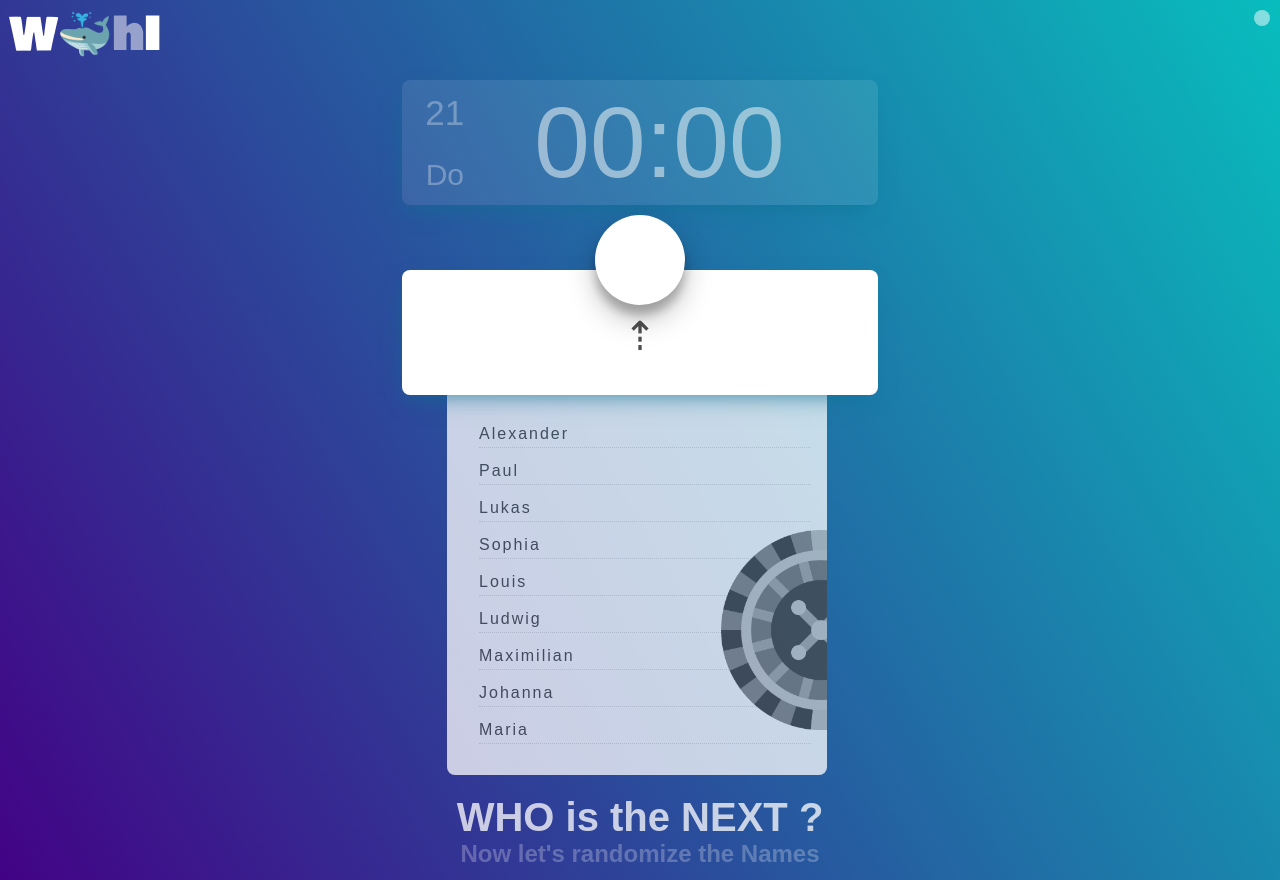
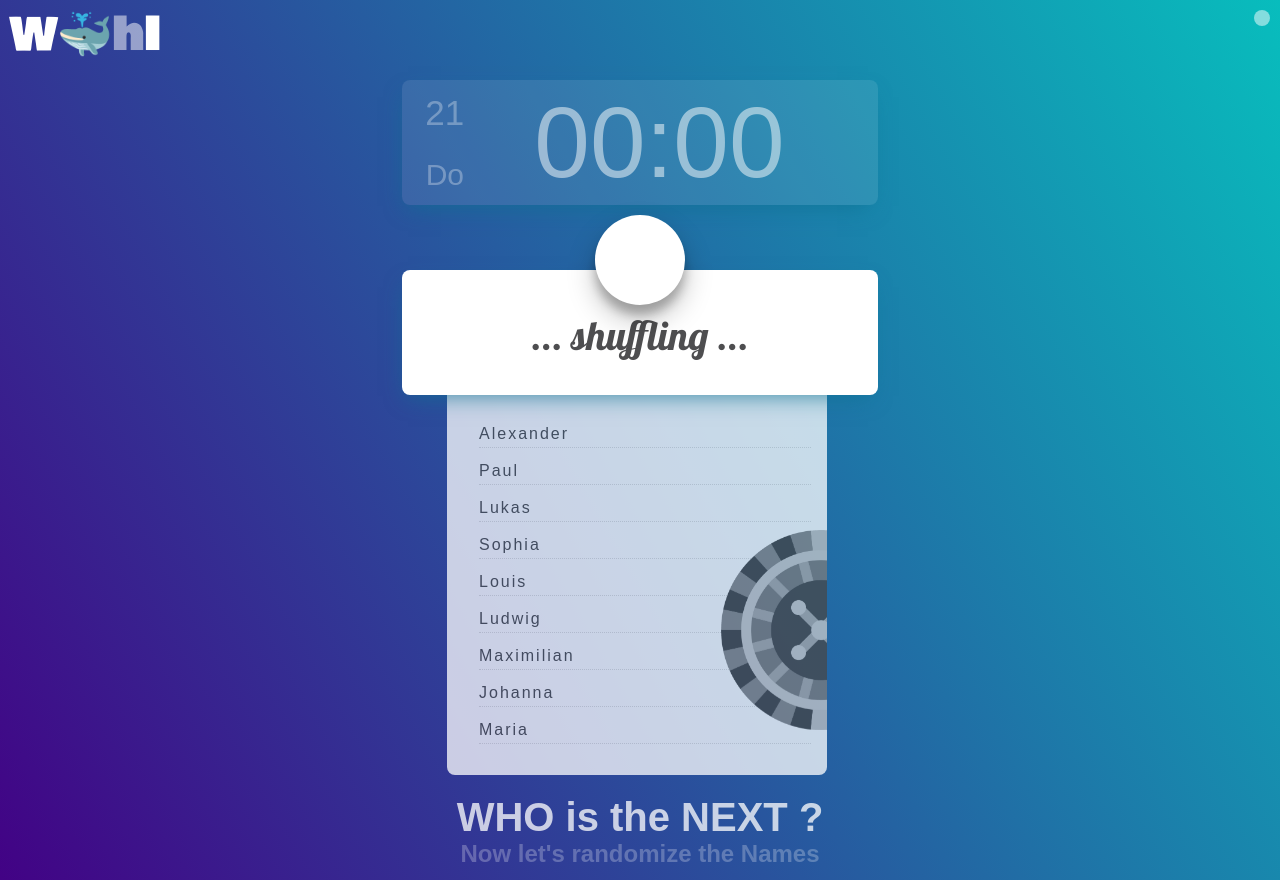
Before and after one commit to vikbert/wal, a Svelte app: page / in a window 1280 px wide. Both pictures are taken after a click on the element 1262 px from the left and 18 px from the top of the page. Built offline with nearby package versions, Linux system fonts and the light colour scheme; some icons are missing.

Commit message:
update walWidget

```diff
--- a/src/WalWidget.svelte
+++ b/src/WalWidget.svelte
@@ -1,12 +1,16 @@
 <script lang="ts">
     import classNames from 'classnames'
     import {shuffle} from './services/array'
-    import {paused, members} from "./services/store";
+    import {paused, members, opened} from "./services/store";
     import speak from './services/voice';
 
     let done: string[] = []
-    let show: boolean = true;
     let current: string = '⇡'
+
+    let popupOpened: boolean;
+    opened.subscribe((value) => {
+        popupOpened = value
+    })
 
     let names: string[];
     members.subscribe((value) => {
@@ -33,11 +37,11 @@
         // activate the timer
         paused.set(false);
 
-        show = false
+        popupOpened = false
         current = getRandomMember(names)
         speak(current)
         setTimeout(() => {
-            show = true
+            popupOpened = true
             names = shuffle(names.filter((item, index) => item !== current))
         }, 1000);
     }
@@ -49,7 +53,7 @@
     }
 </script>
 
-<div class="wrapper">
+<div class="wrapper" style="display: {popupOpened ? 'none' : 'block'}">
     <div class="wal_widget">
         <div class="widget">
             <div class="widget-head" on:click={handleRandom}>
@@ -57,7 +61,7 @@
             </div>
 
             <div class="widget-body">
-                {#if show}
+                {#if popupOpened}
                     <div class="title tracking-in-expand">
                         <div>{current.length !== 1 && names.length === 0 ? '🎉 ' + current + ' 🎉' : current}</div>
                     </div>
@@ -68,7 +72,7 @@
         </div>
 
         <div class={"widget_dropdown"}>
-            <img class={classNames({"widget_dropdown_clip": true, "rotate-in-center": !show})} src="images/clip-2.png" alt="clip">
+            <img class={classNames({"widget_dropdown_clip": true, "rotate-in-center": !popupOpened})} src="images/clip-2.png" alt="clip">
 
             {#each names as item}
                 <div class="widget_dropdown_item">{item}</div>
```
